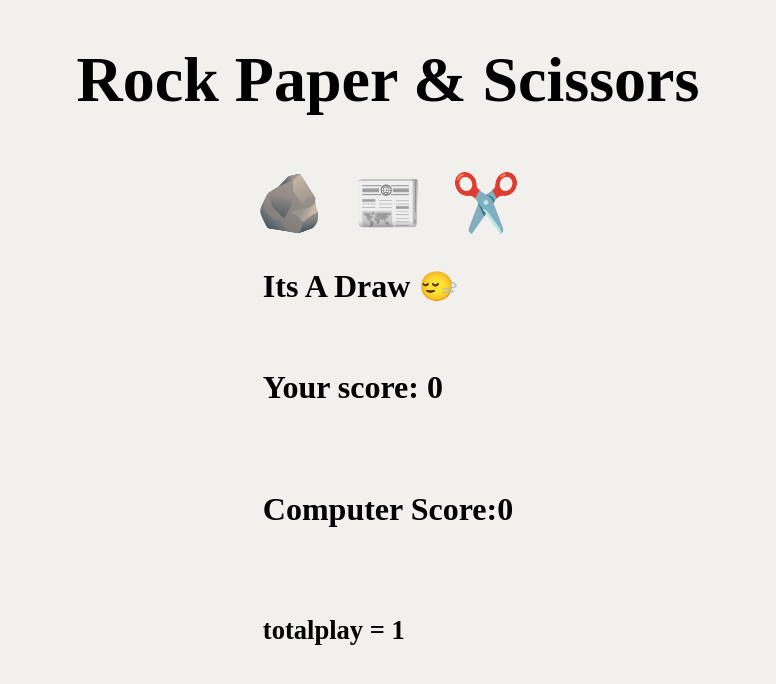
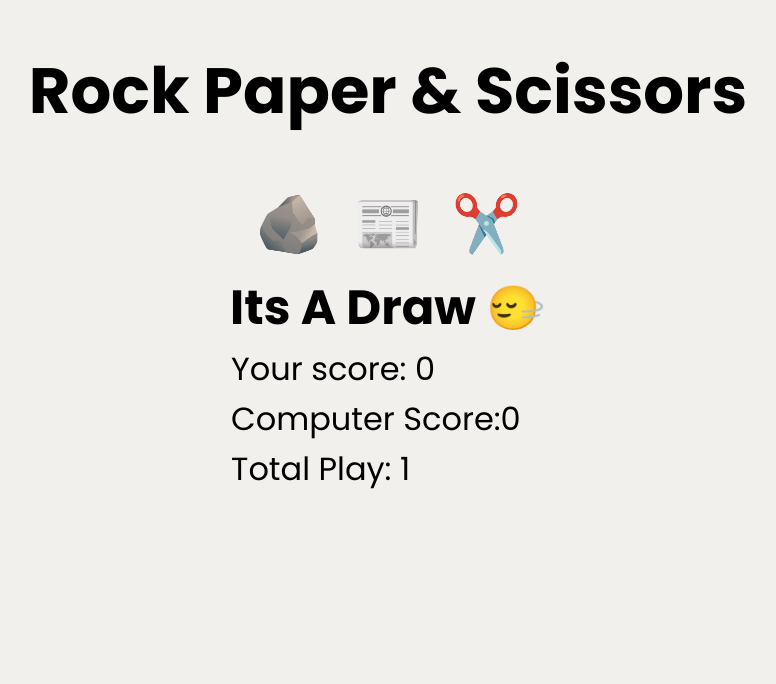
Before and after one commit to LucIfer-mk/rock-scissors-paper, a plain HTML site: page index.html in a window 1280 px wide. Both pictures are taken after a click on the button "✂️". Shown: the whole page, without its empty margins (252-1028 px from the left). Drawn offline with Linux system fonts and the light colour scheme.

Commit message:
Ui Changes

```diff
--- a/index.html
+++ b/index.html
@@ -15,10 +15,10 @@
             <button onclick="playAs('scissors')" id="gameButton">✂️</button>
         </div>
         <div class="reasult">
-            <h1 class="reasultH1" id="yourReasult"></h1>
-            <h4 id="computerScore"></h4>
-            <h4 id="yourScore"></h4>
-            <h5 id="totalplay"></h5>
+            <p id="yourReasult"></p>
+            <p id="computerScore"></p>
+            <p id="yourScore"></p>
+            <p id="totalplay"></p>
         </div>
     </div>
     <script src="script.js"></script>
--- a/script.js
+++ b/script.js
@@ -7,13 +7,9 @@ let computerScore = 0;
 let yourScore = 0;
 let totalplay = 0;
 let reasult = "";
-
 const winAudio = new Audio("./assets/win.mp3");
 const drawAudio = new Audio ("./assets/draw.mp3");
 const looseAudio = new Audio("./assets/loose.mp3");
-
-
-
 function playAs(playerChoice){
     const computerChoice = choices[Math.floor(Math.random()*3)];
         if(computerChoice === playerChoice){
@@ -26,7 +22,6 @@ function playAs(playerChoice){
             computerScore++;
             totalplay++
             looseAudio.play();
-
         }
         else{
             reasult = "You Win 😄"
@@ -37,5 +32,5 @@ function playAs(playerChoice){
         displayReasult.textContent=`${reasult}`;
         you.textContent =`Your score: ${yourScore}`
         computer.textContent =`Computer Score:${computerScore}`
-    timess.textContent =`totalplay = ${totalplay     }`
+        timess.textContent =`Total Play: ${totalplay}`
     }
--- a/style.css
+++ b/style.css
@@ -1,4 +1,7 @@
+@import url('https://fonts.googleapis.com/css2?family=Poppins:wght@400;700&display=swap');
+
 body{
+    font-family: 'Poppins', sans-serif;
     background-color: rgba(231, 228, 223, 0.539);
     margin: 0px;
     display: flex;
@@ -32,10 +35,23 @@ body{
 .reasult{
     display: flex;
     flex-direction: column;
+    padding: 5px;
+    border-radius: 10px;
 }
-.reasultH1{
+#yourReasult{
+    font-size: 3rem;
+    font-weight: bold;
+    margin: 0px;
+}
+#computerScore{
     font-size: 2rem;
+    margin: 1px;
 }
-p{
-    font-size: 1rem;
+#yourScore{
+    font-size: 2rem;
+    margin: 1px;
 }
+#totalplay{
+    font-size: 2rem;
+    margin: 1px;
+}
```
Lines whose indentation alone changed are shown as unchanged.
